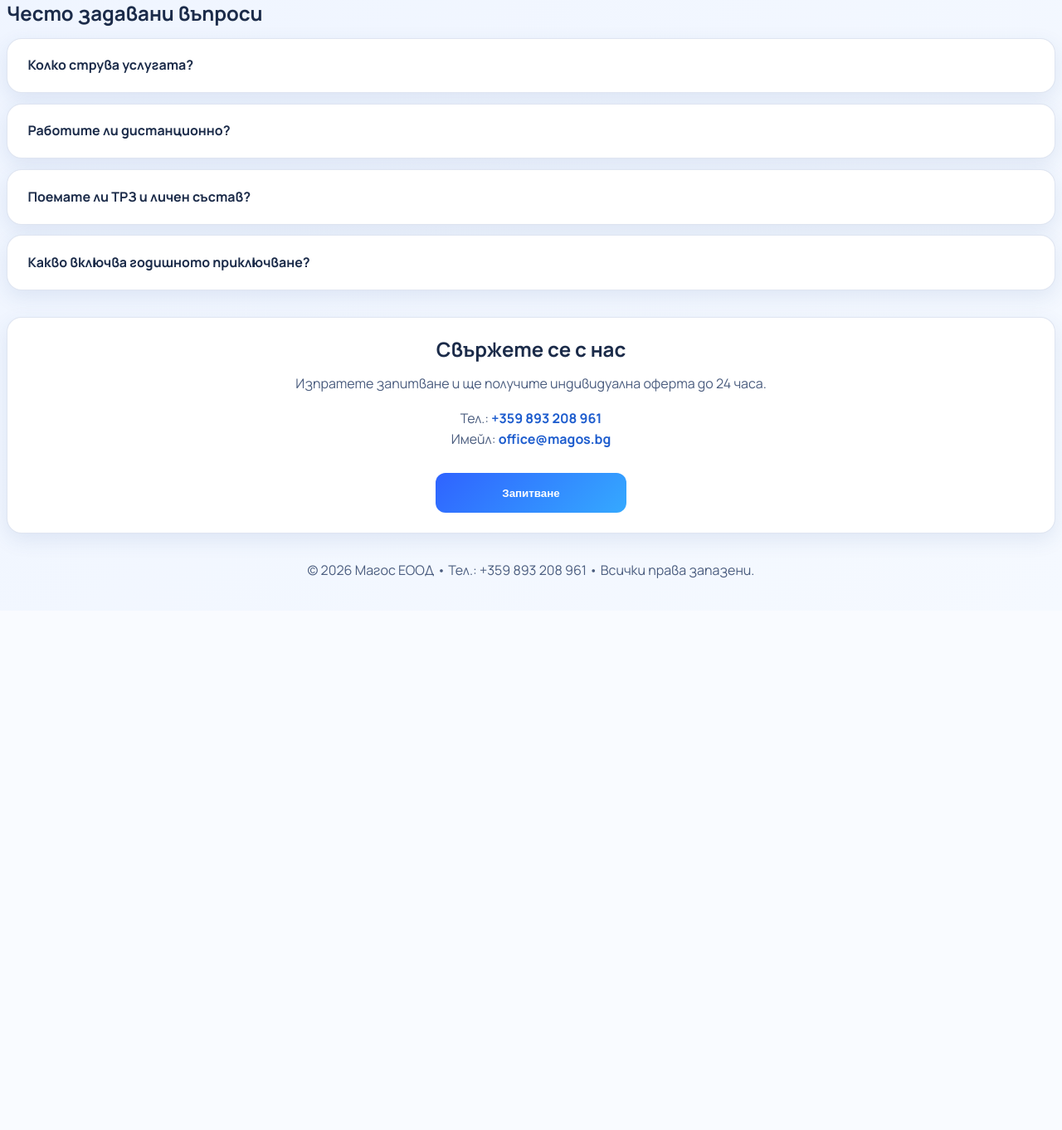
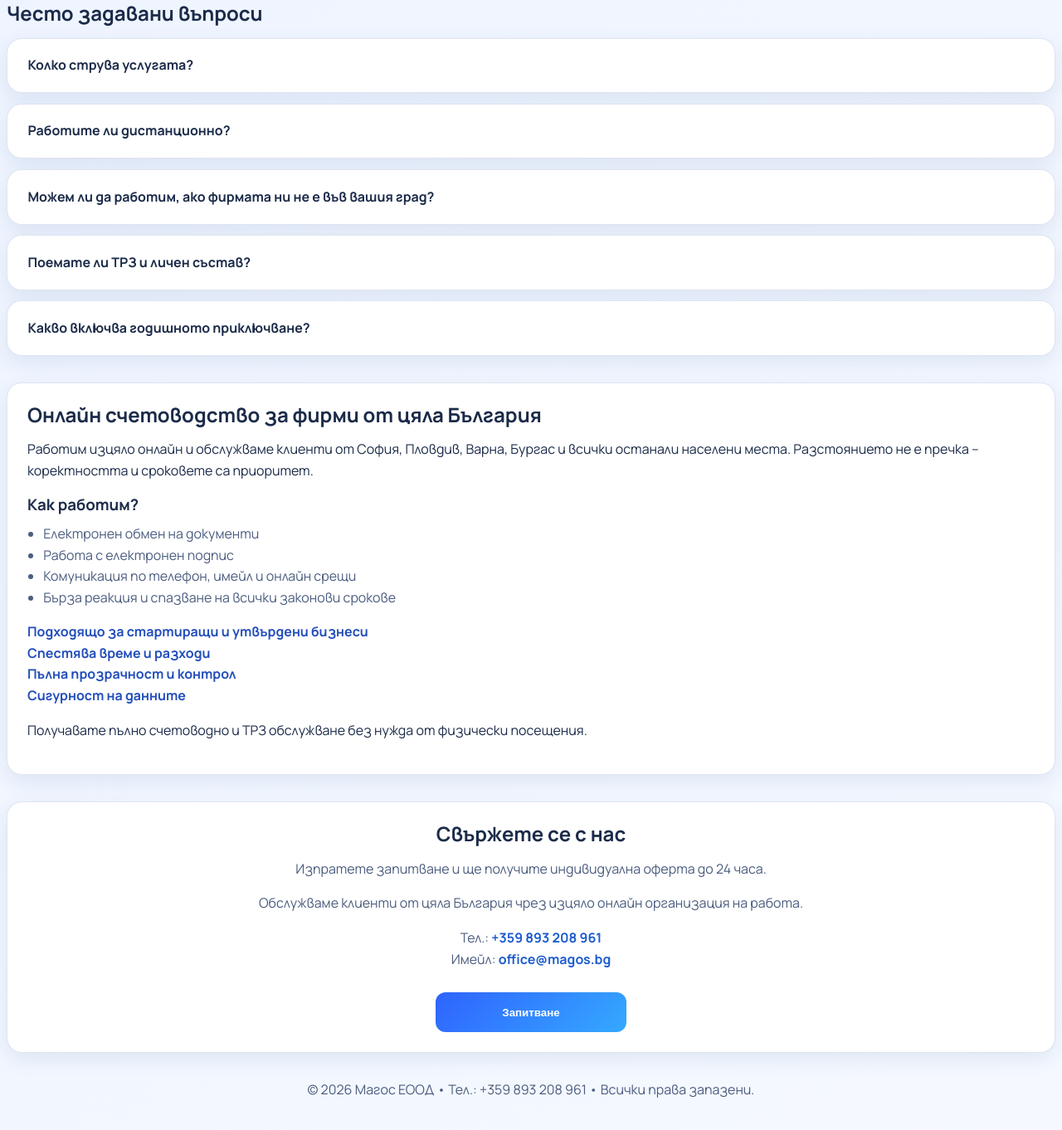
Before and after one commit to unaxsys/Accountant, a PHP site: page / in a window 1280 px wide. Shown: the part 2368-3730 px from the top of the page at 83% size. Before the commit the page ends 3065 px from the top, so only its background shows below. Run offline with PHP 8.4, Linux system fonts and the light colour scheme.

Commit message:
Update FAQ and add nationwide online accounting section

```diff
--- a/index.html
+++ b/index.html
@@ -201,7 +201,23 @@
           <article class="faq-item">
             <button class="faq-question" type="button">Работите ли дистанционно?</button>
             <div class="faq-answer">
-              <p>Да. Възможна е изцяло дистанционна организация с електронен обмен на документи.</p>
+              <p>
+                Да, работим изцяло онлайн. Организираме счетоводството чрез електронен обмен на
+                документи, облачни системи и електронен подпис. Това ни позволява да обслужваме
+                клиенти бързо, удобно и без нужда от физически срещи.
+              </p>
+            </div>
+          </article>
+          <article class="faq-item">
+            <button class="faq-question" type="button">
+              Можем ли да работим, ако фирмата ни не е във вашия град?
+            </button>
+            <div class="faq-answer">
+              <p>
+                Разбира се. Работим с клиенти от цяла България. Документите се обменят
+                електронно, комуникацията е по телефон и имейл, а всички срокове се спазват
+                стриктно. Получавате същото обслужване, независимо къде се намирате.
+              </p>
             </div>
           </article>
           <article class="faq-item">
@@ -223,9 +239,35 @@
         </div>
       </section>
 
+      <section class="nationwide" id="nationwide">
+        <h2>Онлайн счетоводство за фирми от цяла България</h2>
+        <p>
+          Работим изцяло онлайн и обслужваме клиенти от София, Пловдив, Варна, Бургас и всички
+          останали населени места. Разстоянието не е пречка – коректността и сроковете са
+          приоритет.
+        </p>
+        <h3>Как работим?</h3>
+        <ul>
+          <li>Електронен обмен на документи</li>
+          <li>Работа с електронен подпис</li>
+          <li>Комуникация по телефон, имейл и онлайн срещи</li>
+          <li>Бърза реакция и спазване на всички законови срокове</li>
+        </ul>
+        <p class="nationwide-benefits">
+          Подходящо за стартиращи и утвърдени бизнеси<br />
+          Спестява време и разходи<br />
+          Пълна прозрачност и контрол<br />
+          Сигурност на данните
+        </p>
+        <p>
+          Получавате пълно счетоводно и ТРЗ обслужване без нужда от физически посещения.
+        </p>
+      </section>
+
       <section class="contact" id="contact">
         <h2>Свържете се с нас</h2>
         <p>Изпратете запитване и ще получите индивидуална оферта до 24 часа.</p>
+        <p>Обслужваме клиенти от цяла България чрез изцяло онлайн организация на работа.</p>
         <p>
           Тел.: <a href="tel:+359893208961">+359 893 208 961</a><br />
           Имейл: <a href="mailto:office@magos.bg">office@magos.bg</a>
--- a/styles.css
+++ b/styles.css
@@ -380,8 +380,38 @@ h1 {
 .process,
 .testimonials,
 .faq,
+.nationwide,
 .contact {
   margin-top: 2rem;
+}
+
+.nationwide {
+  background: var(--card);
+  border: 1px solid var(--border);
+  border-radius: 18px;
+  box-shadow: var(--soft-shadow);
+  padding: 1.5rem;
+}
+
+.nationwide h2 {
+  margin-bottom: 0.8rem;
+}
+
+.nationwide h3 {
+  margin-top: 1.1rem;
+  margin-bottom: 0.7rem;
+}
+
+.nationwide ul {
+  margin: 0;
+  padding-left: 1.2rem;
+  color: var(--muted);
+}
+
+.nationwide-benefits {
+  margin-top: 1rem;
+  font-weight: 700;
+  color: #234fbb;
 }
 
 .about {
```
